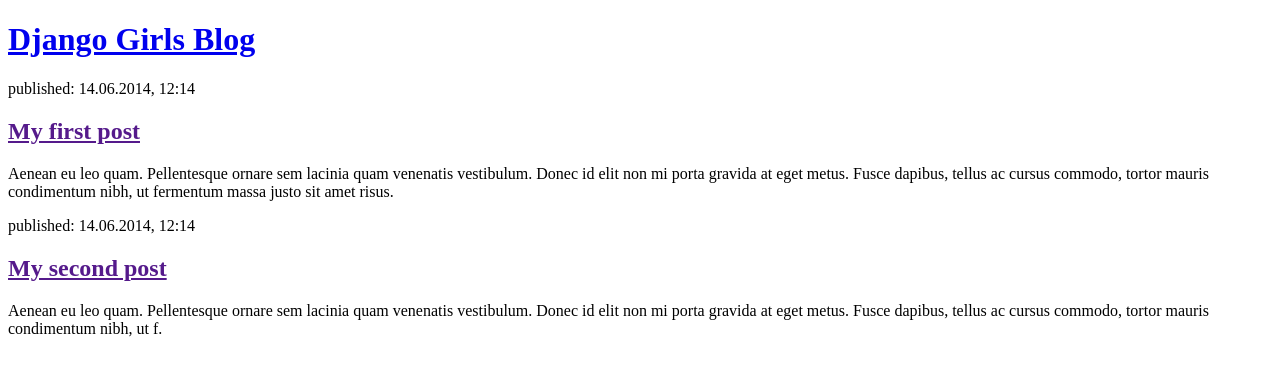
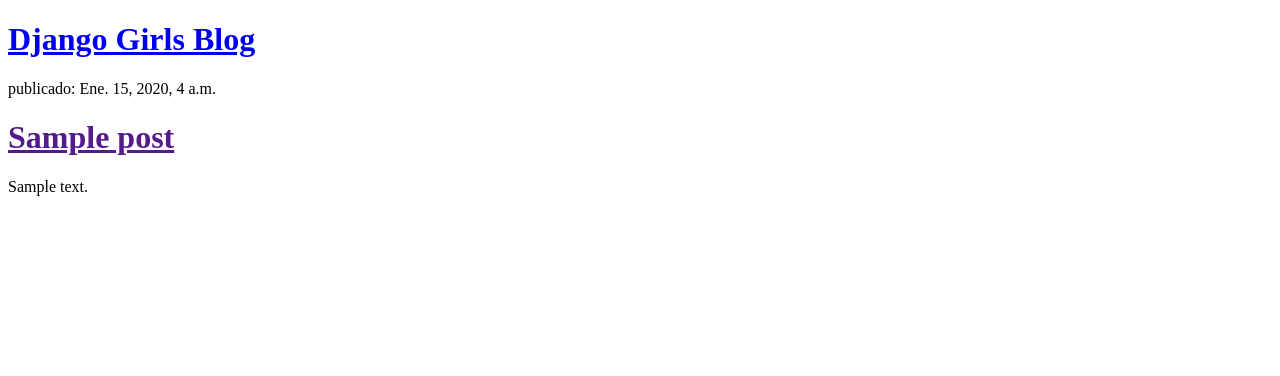
Before and after one commit to AlejandraMorenoCruz/DjangoGirls, a Django app: template blog/templates/blog/post_list.html in a window 1280 px wide. Shown: the top 376 px of the page. Run offline with Django 3.2, Linux system fonts and the light colour scheme; the template is opened without the code that fills it: values that come from a table or form of the project are taken from there, others are empty; tables that the repository leaves empty hold one stand-in row (values such as "Sample post").

Commit message:
Ya medio funciona

```diff
--- a/blog/templates/blog/post_list.html
+++ b/blog/templates/blog/post_list.html
@@ -14,15 +14,15 @@
     </div>
 
     <div>
-        <p>published: 14.06.2014, 12:14</p>
-        <h2><a href="">My first post</a></h2>
-        <p>Aenean eu leo quam. Pellentesque ornare sem lacinia quam venenatis vestibulum. Donec id elit non mi porta gravida at eget metus. Fusce dapibus, tellus ac cursus commodo, tortor mauris condimentum nibh, ut fermentum massa justo sit amet risus.</p>
-    </div>
-
-    <div>
-        <p>published: 14.06.2014, 12:14</p>
-        <h2><a href="">My second post</a></h2>
-        <p>Aenean eu leo quam. Pellentesque ornare sem lacinia quam venenatis vestibulum. Donec id elit non mi porta gravida at eget metus. Fusce dapibus, tellus ac cursus commodo, tortor mauris condimentum nibh, ut f.</p>
+        {% for post in posts %}
+        <div>
+            <p> publicado: {{ post.published_date }} </p>
+            <h1>
+                <a href="">{{ post.title }} </a >
+                </h1 ><p >{{ post.text|linebreaksbr }}
+            </p >
+        </div >
+        {% endfor %}
     </div>
 </body>
 
--- a/blog/views.py
+++ b/blog/views.py
@@ -1,6 +1,9 @@
 from django.shortcuts import render
+from django.utils import timezone
+from .models import Post
 
 # Create your views here.
 
 def post_list(request):
-    return render(request, 'blog/post_list.html',{})
+    post= Post.objects.filter(published_date__lte=timezone.now()).order_by('published_date')
+    return render(request, 'blog/post_list.html',{'posts':post})
--- a/manage.py
+++ b/manage.py
@@ -11,5 +11,6 @@
             "Couldn't import Django. Are you sure it's installed and "
             "available on your PYTHONPATH environment variable? Did you "
             "forget to activate a virtual environment?"
-        ) from exc
+        )
+        raise
     execute_from_command_line(sys.argv)
```
